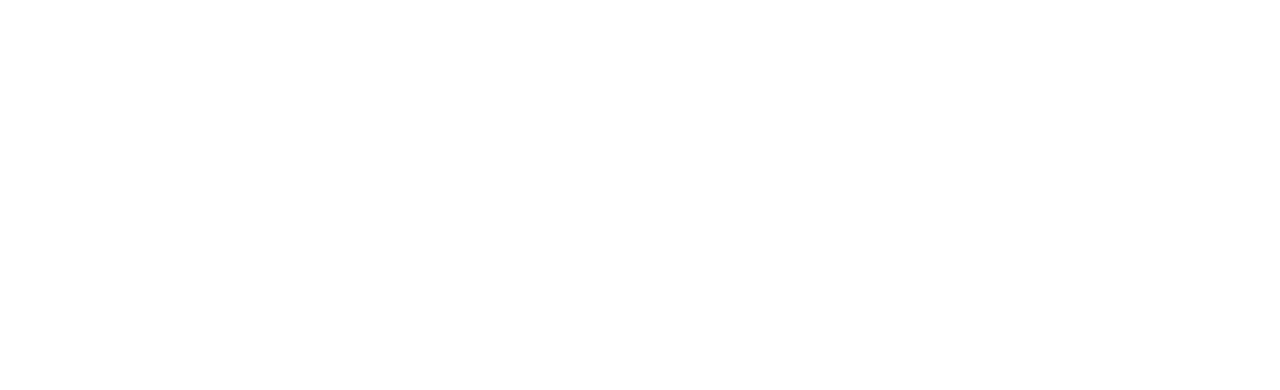
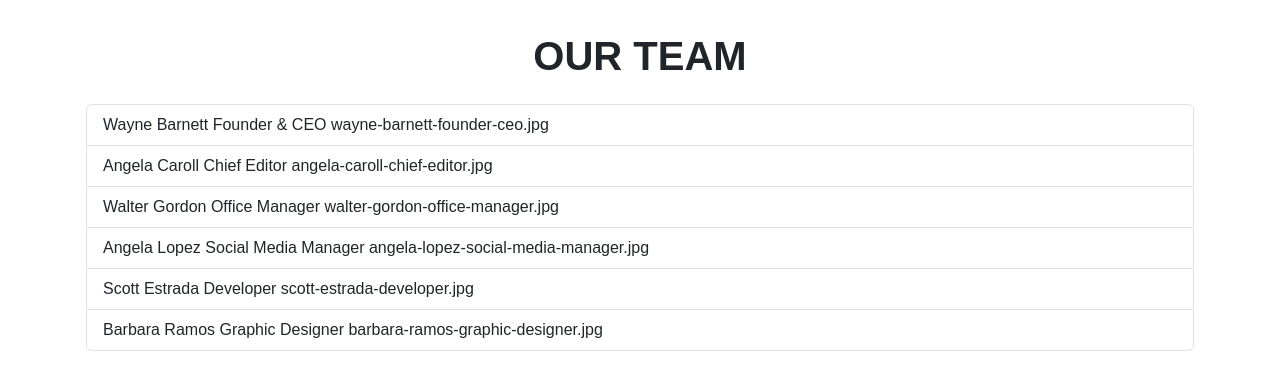
Before and after one commit to MarcoImpellizzeri/js-our-team, a plain HTML site: page index.html in a window 1280 px wide. Drawn offline with nearby package versions, Linux system fonts and the light colour scheme.

Commit message:
milestone 2 done

```diff
--- a/index.html
+++ b/index.html
@@ -38,5 +38,11 @@
         Stampare le stesse informazioni su DOM sottoforma di stringhe
     -->
 
+    <div class="container p-3">
+        <h1 class="p-3 text-center text-uppercase fw-bold">Our Team</h1>
+
+        <ul class="list-group team-members-list"></ul>
+    </div>
+
     <script src="js/main.js"></script>
 </body>
--- a/js/main.js
+++ b/js/main.js
@@ -49,15 +49,16 @@ const teamMembers = [
 
 console.log(teamMembers);
 
-
 // MILESTONE 1:
 // Stampare su console, per ogni membro del team, le informazioni di nome, ruolo e la stringa della foto
+// MILESTONE 2:
+// Stampare le stesse informazioni su DOM sottoforma di stringhe
+
+const teamMembersList = document.querySelector(".team-members-list");
 
 for (let i = 0; i < teamMembers.length; i++) {
     const singleTeamMember = teamMembers[i];
 
+    teamMembersList.innerHTML += `<li class="list-group-item">${singleTeamMember.name} ${singleTeamMember.role} ${singleTeamMember.profile_pick}</li>`;
     console.log("name:", singleTeamMember.name,"role:", singleTeamMember.role,"profile pickture:", singleTeamMember.profile_pick);
-}
-
-// MILESTONE 2:
-// Stampare le stesse informazioni su DOM sottoforma di stringhe
+};
```
